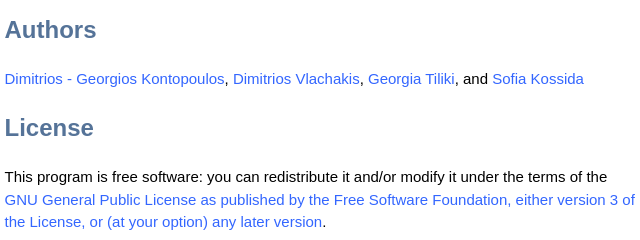
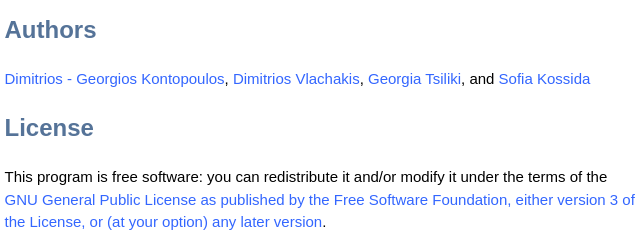
Before and after one commit to dgkontopoulos/Structuprint, a plain HTML site: page index.html in a window 1280 px wide. Shown: the part 1473-1713 px from the top of the page, 319-959 px from the left. Drawn offline with nearby package versions, Linux system fonts and the light colour scheme.

Commit message:
Fixed typo.

```diff
--- a/index.html
+++ b/index.html
@@ -193,7 +193,7 @@ for more details.<br/>
 
 <p><a href="mailto:dgkontopoulos@gmail.com">Dimitrios - Georgios Kontopoulos</a>,
 <a href="mailto:dvlachakis@bioacademy.gr">Dimitrios Vlachakis</a>,
-<a href="mailto:gtsiliki@central.ntua.gr">Georgia Tiliki</a>, and
+<a href="mailto:gtsiliki@central.ntua.gr">Georgia Tsiliki</a>, and
 <a href="mailto:sofia.kossida@igh.cnrs.fr">Sofia Kossida</a></p>
 
 <h2>
```
